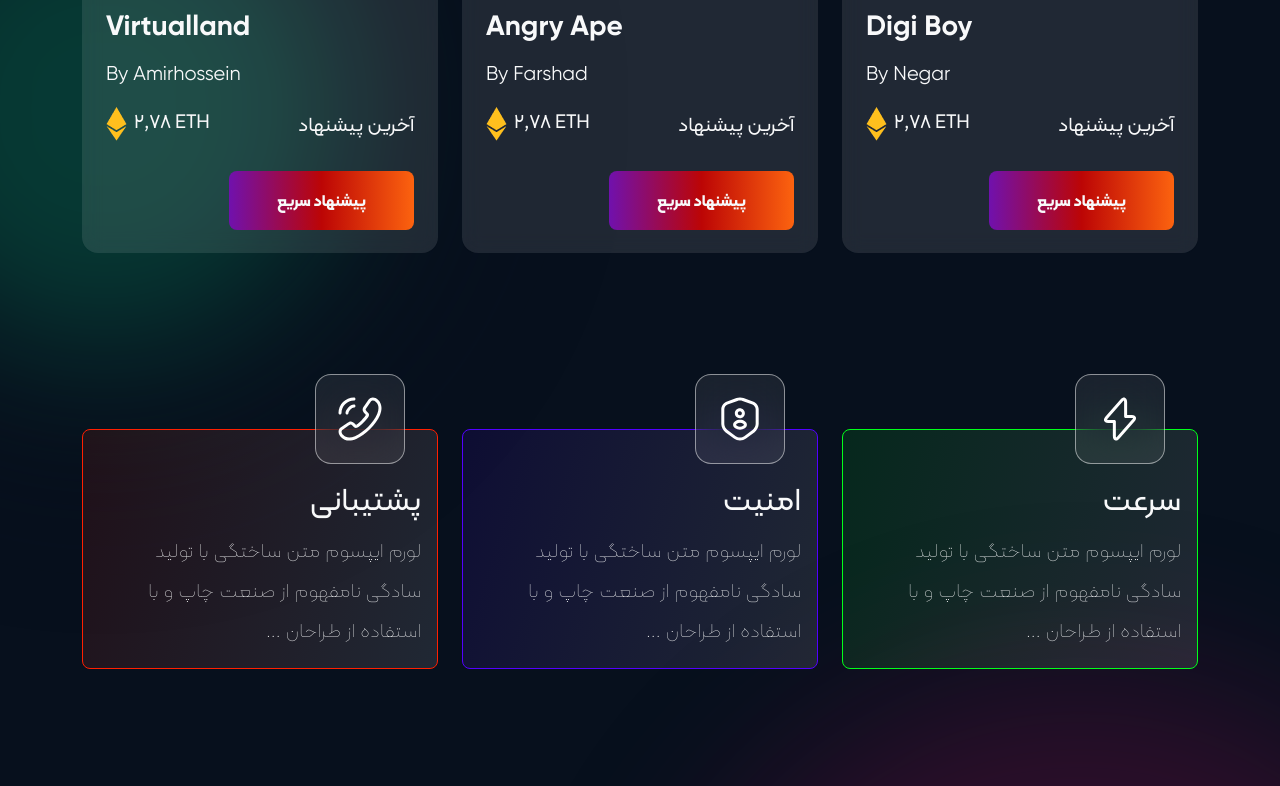
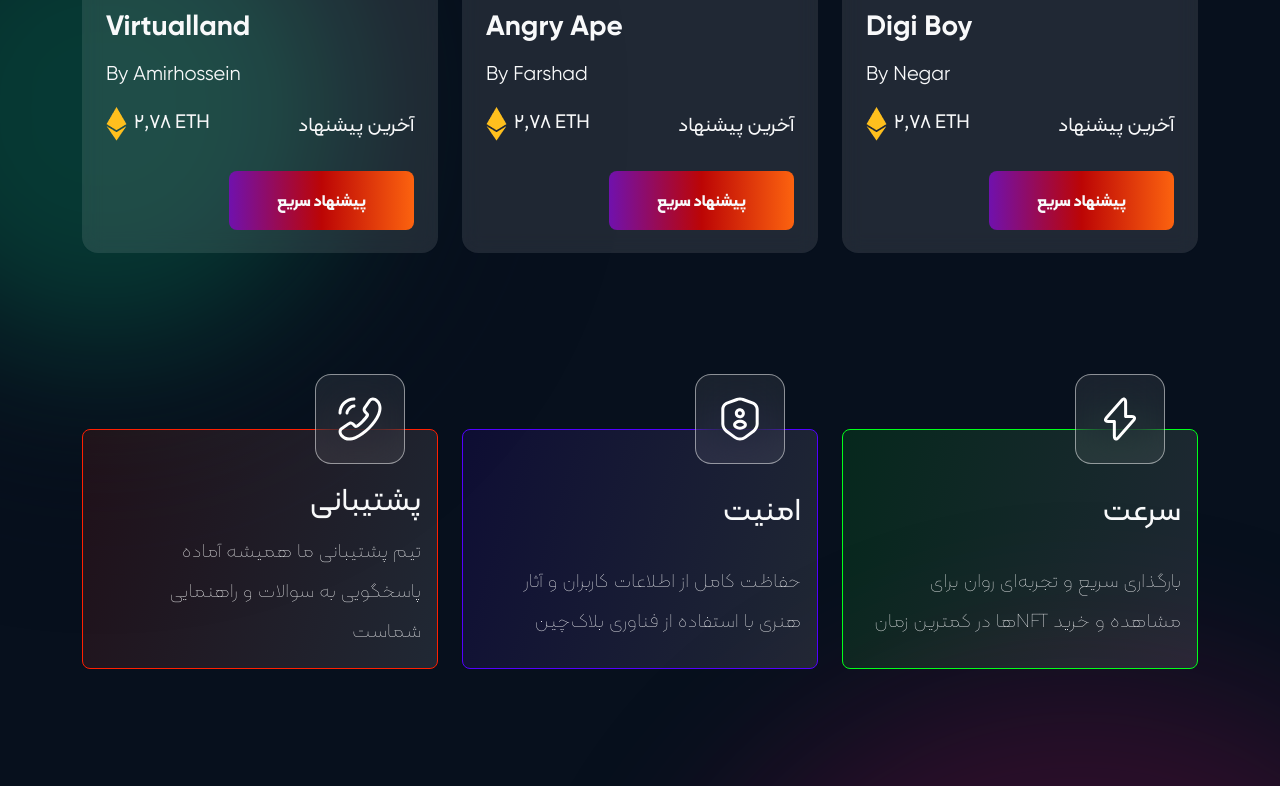
Before and after one commit to AhmadJeddi/Art-NFT, a plain HTML site: page index.html in a window 1280 px wide. Shown: the part 1743-2529 px from the top of the page. Drawn offline with Linux system fonts and the light colour scheme.

Commit message:
change text

```diff
--- a/index.html
+++ b/index.html
@@ -115,8 +115,8 @@
               <p
                 class="fw-medium text-secondary fs-4 text-lg-start text-center"
               >
-                لورم ایپسوم متن ساختگی با تولید سادگی نامفهوم از صنعت چاپ و با
-                استفاده از طراحان گرافیک است
+                وارد دنیایی منتخب از NFTهای خاص شوید که توسط هنرمندان خلق
+                شده‌اند
               </p>
             </div>
             <div class="mt-5">
@@ -469,8 +469,8 @@
               </div>
               <h4 class="fs-2 mt-5">سرعت</h4>
               <p class="fs-5 fw-light lh-lg">
-                لورم ایپسوم متن ساختگی با تولید سادگی نامفهوم از صنعت چاپ و با
-                استفاده از طراحان ...
+                بارگذاری سریع و تجربه‌ای روان برای مشاهده و خرید NFTها در کمترین
+                زمان
               </p>
             </div>
           </div>
@@ -500,8 +500,8 @@
               </div>
               <h4 class="fs-2 mt-5">امنیت</h4>
               <p class="fs-5 fw-light lh-lg">
-                لورم ایپسوم متن ساختگی با تولید سادگی نامفهوم از صنعت چاپ و با
-                استفاده از طراحان ...
+                حفاظت کامل از اطلاعات کاربران و آثار هنری با استفاده از فناوری
+                بلاک‌چین
               </p>
             </div>
           </div>
@@ -527,8 +527,7 @@
               </div>
               <h4 class="fs-2 mt-5">پشتیبانی</h4>
               <p class="fs-5 fw-light lh-lg">
-                لورم ایپسوم متن ساختگی با تولید سادگی نامفهوم از صنعت چاپ و با
-                استفاده از طراحان ...
+                تیم پشتیبانی ما همیشه آماده پاسخگویی به سوالات و راهنمایی شماست
               </p>
             </div>
           </div>
```
